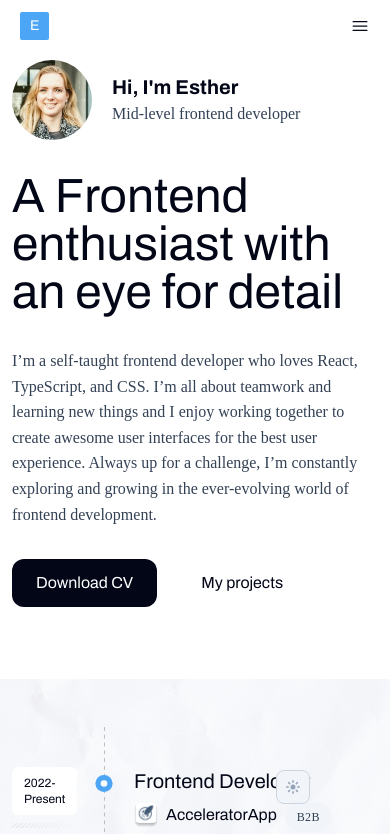
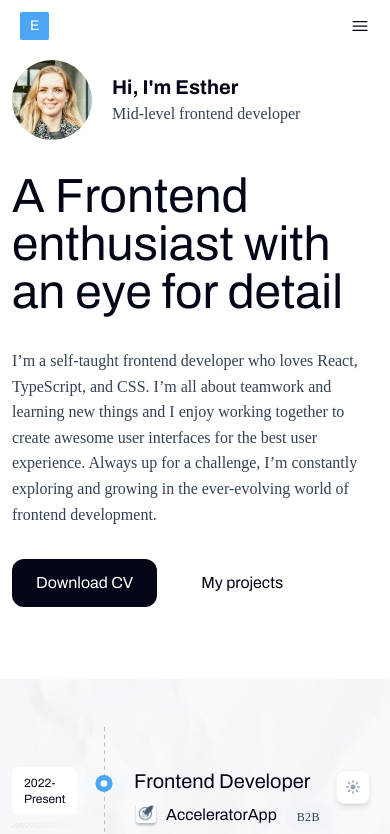
Before and after one commit to Esther-tech/portfolio-2024, a Next.js app: page / in a window 390 px wide. Shown: the top 834 px of the page. Built offline with nearby package versions, Linux system fonts and the light colour scheme; no server answers.

Commit message:
add dark mode functionality

```diff
--- a/components/darkMode.tsx
+++ b/components/darkMode.tsx
@@ -1,10 +1,35 @@
-import React from "react";
+"use client";
+import React, { useState } from "react";
 import { SunIcon, MoonIcon } from "@heroicons/react/16/solid";
 
 export default function DarkMode() {
+  const localMode = window.localStorage.getItem("mode");
+  const darkPreference = window.matchMedia(
+    "(prefers-color-scheme: dark)"
+  ).matches;
+  const [darkMode, setDarkMode] = useState<boolean>(
+    () => localMode === "dark" || (!localMode && darkPreference) || false
+  );
+
   return (
-    <button className="fixed bottom-10 right-20 bg-slate-100 border border-slate-300 p-2 rounded-lg">
-      <SunIcon height={16} width={16} className="fill-slate-400" />
+    <button
+      className="fixed bottom-10 right-5 md:right-20 bg-white border border-slate-100 p-2 shadow-md rounded-lg"
+      onClick={() => {
+        const newMode = darkMode ? "light" : "dark";
+        setDarkMode(!darkMode);
+        window.localStorage.setItem("mode", newMode);
+        if (newMode === "dark") {
+          document.documentElement.classList.add("dark");
+        } else {
+          document.documentElement.classList.remove("dark");
+        }
+      }}
+    >
+      {darkMode ? (
+        <MoonIcon height={16} width={16} className="fill-slate-400" />
+      ) : (
+        <SunIcon height={16} width={16} className="fill-slate-400" />
+      )}
     </button>
   );
 }
--- a/tailwind.config.ts
+++ b/tailwind.config.ts
@@ -16,5 +16,6 @@ const config: Config = {
     },
   },
   plugins: [],
+  darkMode: "class",
 };
 export default config;
```
